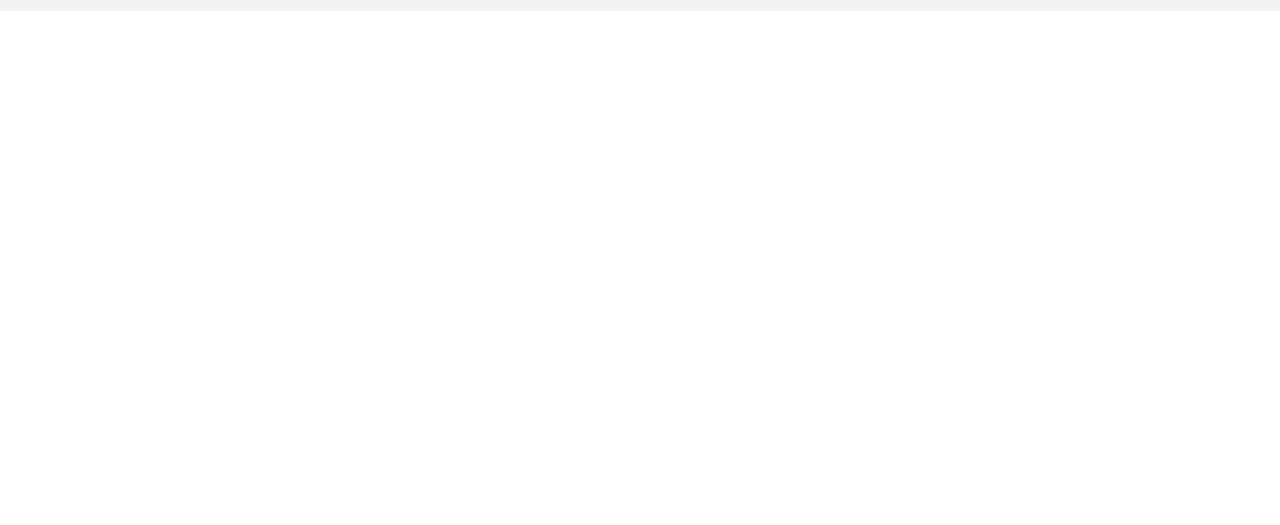
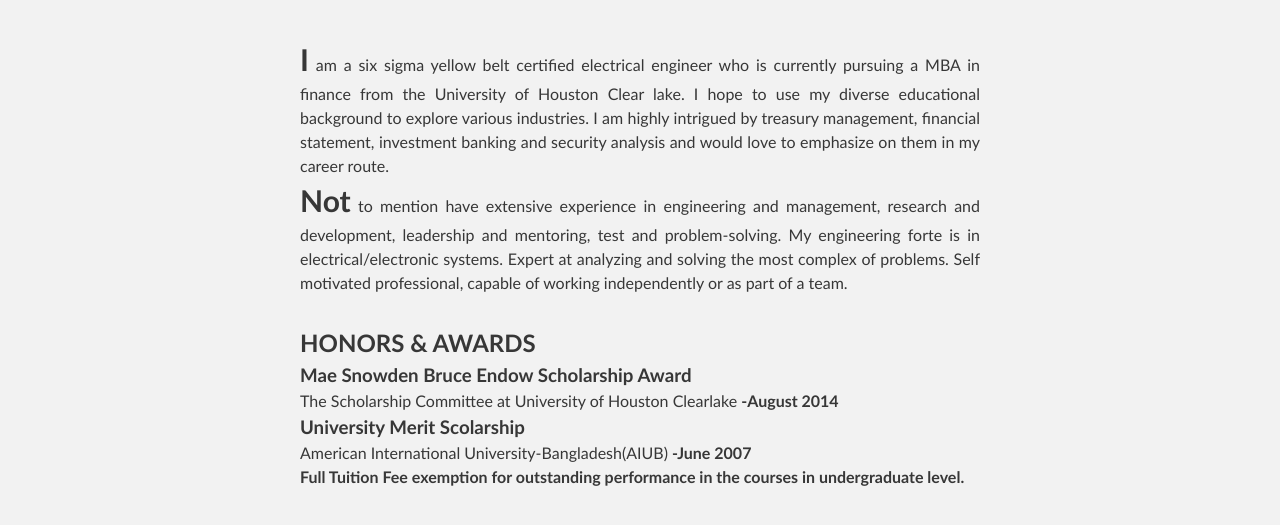
Before and after one commit to tahamidur/tahamidur.github.io, a plain HTML site: page index.html in a window 1280 px wide. Shown: the part 593-1118 px from the top of the page. Before the commit the page ends 800 px from the top, so only its background shows below. Drawn offline with Linux system fonts and the light colour scheme.

Commit message:
freaking lots of shit

```diff
--- a/index.html
+++ b/index.html
@@ -14,9 +14,42 @@
 		</div>
 
 		<div id="welcomeBox">'
-			<div id="pbox">
+			<div id="wbox">
 				<h1 style="border-bottom: 1px dotted #000000">Tahamidur Rahman</h1>
 				<h4>Welcome to the personal websote of Tahamidur Rahman</h4>
+			</div>
+		</div>
+
+		<div id="content">
+			<div id="myself">
+				<p>
+					<b style="font-size:30px">I</b> am a six sigma yellow belt certified electrical engineer who is currently pursuing a MBA in finance from the University of Houston Clear lake. I hope to use my diverse educational background to explore various industries. I am highly intrigued by treasury management, financial statement, investment banking and security analysis and would love to emphasize on them in my career route.
+				</p>
+				<p>
+
+					<b style="font-size:30px">Not</b> to mention have extensive experience in engineering and management, research and development, leadership and mentoring, test and problem-solving. My engineering forte is in electrical/electronic systems. Expert at analyzing and solving the most complex of problems. Self motivated professional, capable of working independently or as part of a team.
+				</p>
+			</div>
+
+			<div id="honors">
+
+				<ul>
+					<li><h2>HONORS & AWARDS</h2></li>
+					<ul>
+						<li>
+							<h3>Mae Snowden Bruce Endow Scholarship Award</h3>
+							<p>The Scholarship Committee at University of Houston Clearlake    <b>-August 2014</b></p>
+						</li>
+
+						<li>
+							<h3>University Merit Scolarship</h3>
+							<p>American International University-Bangladesh(AIUB)    <b>-June 2007</b></p>
+						</li>
+					</ul>
+				</ul>
+				<p>      </p>
+				<p><b>Full Tuition Fee exemption for outstanding performance in the courses in undergraduate level.</b></p>
+
 			</div>
 
 
--- a/stylesheet/index.css
+++ b/stylesheet/index.css
@@ -45,7 +45,7 @@ img {
 	top: 500px;
 }
 
-#pbox {
+#wbox {
 	padding-top: 10px;
     padding-right: 300px;
     padding-bottom: 25px;
@@ -54,3 +54,37 @@ img {
 	color:#000000;
 
 }
+
+#content {
+	top: 600px;
+	height: 700px;
+	position: absolute;
+	width: 100%;
+	color:#373737;
+	background: #F2F2F2;
+	font-size: 16px;
+	font-family: 'Myriad Pro', Calibri, Helvetica, Arial, sans-serif;
+	line-height: 1.5;
+}
+
+#myself {
+	padding-top: 30px;
+    padding-right: 300px;
+    padding-bottom: 0px;
+    padding-left: 300px;
+    text-align: justify;
+
+}
+
+#honors {
+	padding-top: 30px;
+    padding-right: 300px;
+    padding-bottom: 0px;
+    padding-left: 300px;
+    text-align: justify;
+
+}
+
+#honors ul {
+	list-style: none;
+}
```
